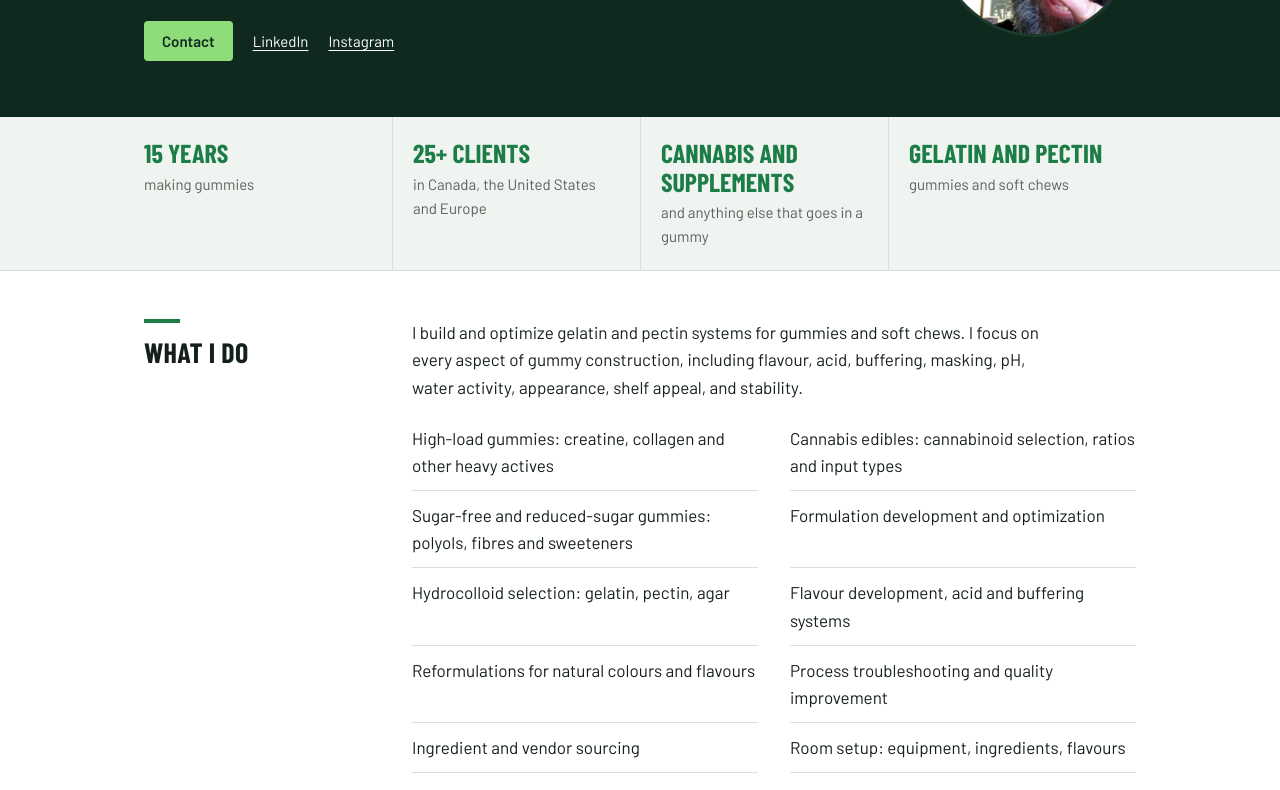
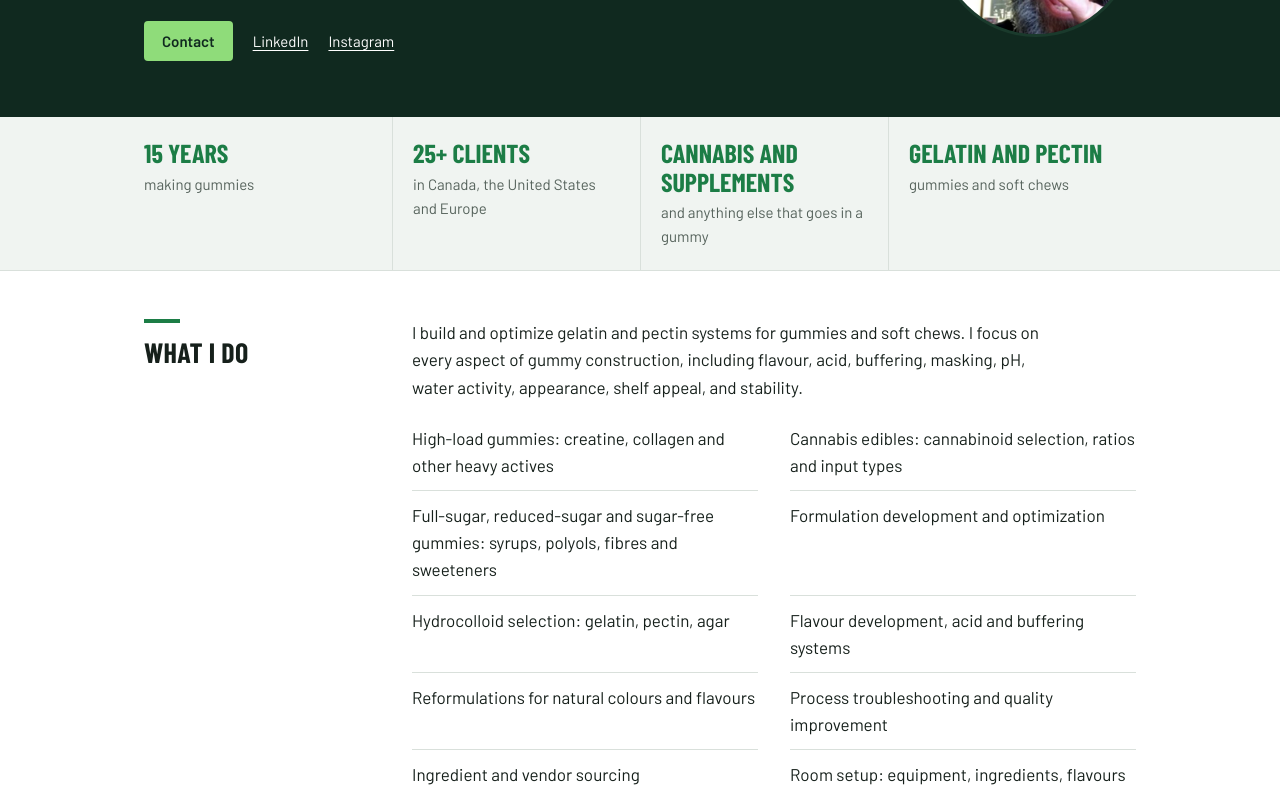
Before and after one commit to AriMakesGummies/aricohen, a plain HTML site: page index.html in a window 1280 px wide. Shown: the part 292-1082 px from the top of the page. Drawn offline with nearby package versions, Linux system fonts and the light colour scheme.

Commit message:
Name full-sugar systems alongside reduced-sugar and sugar-free
Co-Authored-By: Claude Fable 5.2 <noreply@anthropic.com>
Claude-Session: https://claude.ai/code/session_013JUWgADCPKZVAci69hBGCd

```diff
--- a/index.html
+++ b/index.html
@@ -225,7 +225,7 @@ figcaption { font-size: 0.875rem; color: var(--mute); padding-top: 7px; }
     <ul class="services">
       <li>High-load gummies: creatine, collagen and other heavy actives</li>
       <li>Cannabis edibles: cannabinoid selection, ratios and input types</li>
-      <li>Sugar-free and reduced-sugar gummies: polyols, fibres and sweeteners</li>
+      <li>Full-sugar, reduced-sugar and sugar-free gummies: syrups, polyols, fibres and sweeteners</li>
       <li>Formulation development and optimization</li>
       <li>Hydrocolloid selection: gelatin, pectin, agar</li>
       <li>Flavour development, acid and buffering systems</li>
```
